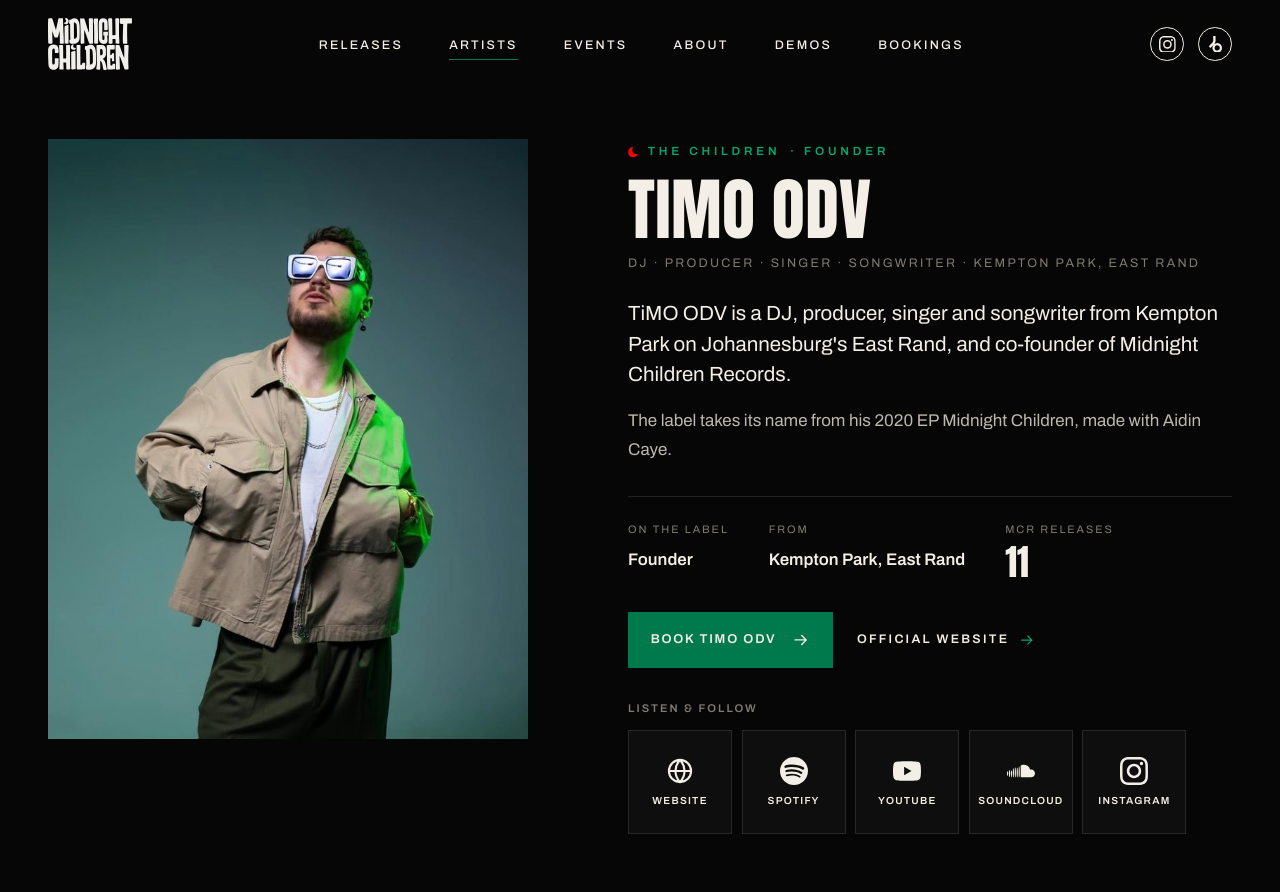
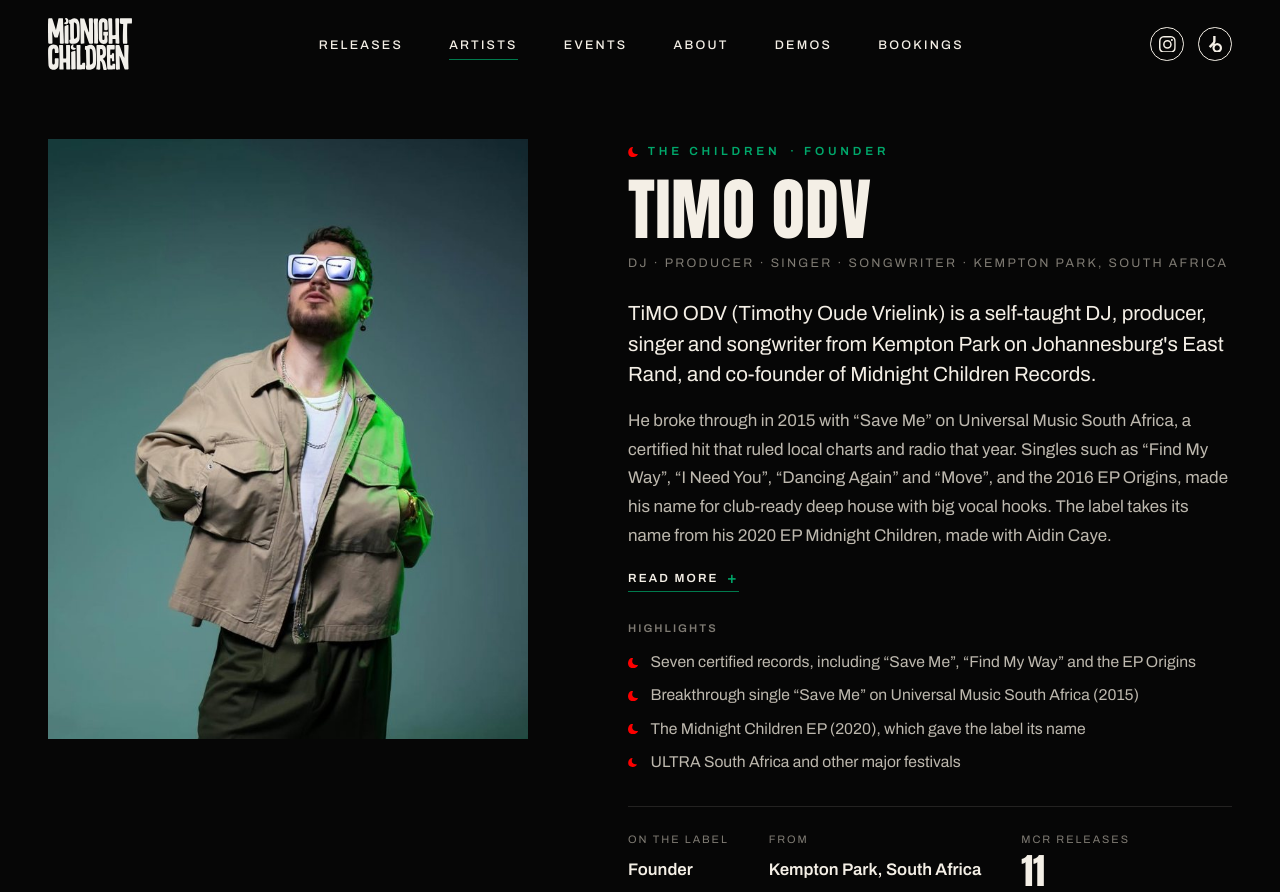
Before and after one commit to Kraft-Development/midnightchildrenrecords-website, an Astro site: page /artists/timo-odv in a window 1280 px wide. Shown: the top 892 px of the page. Built offline with nearby package versions, Linux system fonts and the light colour scheme; Astro itself is replaced by a stand-in of ours.

Commit message:
Artist profiles: complete and consistent (#18)
- Same details for all four: role in one style, From as place and country, a fuller bio in the label's voice (longer parts behind Read more), every platform they're on, website where they have one
- TiMO ODV and Aidin Caye: bios, platforms and website from their own sites, plus a short Highlights list (validated, max 6)
- Aidin now has his website (aidincaye.com) and all seven platforms; Tim gains Apple Music
- Andeon: corrects 'first release' (What About Us? is MCR015); Advent: From South Africa, his MCR releases and other work
- Photo credits dropped


Claude-Session: https://claude.ai/code/session_01WJvhZqHqKVLAWpPoYqNpKv

Co-authored-by: Claude <noreply@anthropic.com>

```diff
--- a/public/css/styles.css
+++ b/public/css/styles.css
@@ -1126,3 +1126,9 @@ button { font: inherit; color: inherit; }
   .site-footer__col:last-child { grid-column: 1 / -1; }
   .site-footer__col:last-child ul { display: flex; flex-wrap: wrap; gap: .5rem 1.5rem; }
 }
+
+/* ---------- Artist highlights (founders) ---------- */
+.highlights { margin-top: 1.75rem; }
+.highlights__list { list-style: none; margin: 0; padding: 0; display: grid; gap: .55rem; max-width: 64ch; }
+.highlights__list li { position: relative; padding-left: 1.4rem; color: var(--ink-2); font-size: .98rem; line-height: 1.55; }
+.highlights__list li::before { content: ""; position: absolute; left: 0; top: .5em; width: .6rem; height: .6rem; background: url("/img/moon.svg") center / contain no-repeat; }
--- a/scripts/validate-content.mjs
+++ b/scripts/validate-content.mjs
@@ -123,6 +123,9 @@ if (artists) {
     text(`${w}.city`, a.city, { max: 60 });
     text(`${w}.short`, a.short, { max: 140 });
     text(`${w}.bio`, a.bio, { max: 2500, multiline: true });
+    if (a.highlights != null && !Array.isArray(a.highlights)) err(`${w}.highlights`, 'must be a list');
+    (a.highlights || []).forEach((h, j) => text(`${w}.highlights[${j}]`, h, { required: true, max: 160 }));
+    if ((a.highlights || []).length > 6) err(`${w}.highlights`, 'keep it to 6 or fewer');
     image(`${w}.image`, a.image);
     text(`${w}.imageCredit`, a.imageCredit, { max: 80 });
     if (a.image && !a.imageCredit) warn(`${w}.imageCredit`, 'photo has no credit');
--- a/src/content/artists.json
+++ b/src/content/artists.json
@@ -4,33 +4,52 @@
     "name": "TiMO ODV",
     "tier": "founder",
     "genre": "DJ · Producer · Singer · Songwriter",
-    "city": "Kempton Park, East Rand",
-    "short": "Co-founder. DJ, producer, singer and songwriter from Kempton Park.",
-    "bio": "TiMO ODV is a DJ, producer, singer and songwriter from Kempton Park on Johannesburg's East Rand, and co-founder of Midnight Children Records.\n\nThe label takes its name from his 2020 EP Midnight Children, made with Aidin Caye.",
+    "city": "Kempton Park, South Africa",
+    "short": "Co-founder. Self-taught DJ, producer, singer and songwriter from the East Rand.",
+    "bio": "TiMO ODV (Timothy Oude Vrielink) is a self-taught DJ, producer, singer and songwriter from Kempton Park on Johannesburg's East Rand, and co-founder of Midnight Children Records.\n\nHe broke through in 2015 with “Save Me” on Universal Music South Africa, a certified hit that ruled local charts and radio that year. Singles such as “Find My Way”, “I Need You”, “Dancing Again” and “Move”, and the 2016 EP Origins, made his name for club-ready deep house with big vocal hooks. The label takes its name from his 2020 EP Midnight Children, made with Aidin Caye.\n\nOn Midnight Children Records he has moved into melodic house, tech house and indie dance, from Harpe and 2 AM to Can't Be Me, Change My Mind and What About Us?. He still writes for the dance floor and radio, and plays South Africa's biggest stages, including ULTRA South Africa.",
     "image": "/img/artists/timo-odv.jpg",
     "imageCredit": "",
     "website": "https://timoodv.com",
     "links": {
       "spotify": "https://open.spotify.com/artist/5ekzQ0Zq1wSg7dDZHYKFLt",
-      "instagram": "https://www.instagram.com/timoodv/",
+      "appleMusic": "https://music.apple.com/za/artist/timo-odv/904958431",
       "youtube": "https://www.youtube.com/@TiMOODVmusic",
-      "soundcloud": "https://soundcloud.com/timoodv"
-    }
+      "soundcloud": "https://soundcloud.com/timoodv",
+      "instagram": "https://www.instagram.com/timoodv"
+    },
+    "highlights": [
+      "Seven certified records, including “Save Me”, “Find My Way” and the EP Origins",
+      "Breakthrough single “Save Me” on Universal Music South Africa (2015)",
+      "The Midnight Children EP (2020), which gave the label its name",
+      "ULTRA South Africa and other major festivals"
+    ]
   },
   {
     "slug": "aidin-caye",
     "name": "Aidin Caye",
     "tier": "founder",
     "genre": "DJ · Producer",
-    "city": "East Rand",
-    "short": "Co-founder. DJ and producer from the East Rand.",
-    "bio": "Aidin Caye is a DJ and producer from Johannesburg's East Rand and co-founder of Midnight Children Records.\n\nHe co-produced TiMO ODV's 2020 EP Midnight Children, the record the label is named after.",
+    "city": "East Rand, South Africa",
+    "short": "Co-founder. DJ and producer blending house and techno, from the East Rand.",
+    "bio": "Aidin Caye is a DJ, producer and creative entrepreneur from Johannesburg's East Rand, and co-founder of Midnight Children Records.\n\nHe started at 16 with club residencies across the East Rand and has now spent more than 15 years behind the decks, blending house and techno with deep grooves and uplifting moments. His 2015 debut “Reflections”, with Ziyon of Liquideep, reached South African radio and charts, and his independent 2019 single “Hypnotize” passed a million streams and became one of the country's most Shazamed songs. He co-produced “We Don't Care” on TiMO ODV's Midnight Children EP, the record the label is named after.\n\nOff stage he founded The Garden Party, a boutique event series that has grown into one of South Africa's most anticipated party brands, and directed the documentary The State of the Arts (2021). Through Midnight Children Records he champions the next wave of South African talent.",
     "image": "/img/artists/aidin-caye.jpg",
     "imageCredit": "",
-    "website": "",
+    "website": "https://aidincaye.com",
     "links": {
-      "instagram": "https://www.instagram.com/aidincaye/"
-    }
+      "spotify": "https://open.spotify.com/artist/7pePn9jwMpHawrTDcJ0L6U",
+      "appleMusic": "https://music.apple.com/za/artist/aidin-caye/1036191468",
+      "youtube": "https://www.youtube.com/channel/UCx_RoGvRcg6Tp2OFE01yFnw",
+      "soundcloud": "https://soundcloud.com/aidincaye",
+      "instagram": "https://www.instagram.com/aidincaye",
+      "tiktok": "https://www.tiktok.com/@aidincaye",
+      "facebook": "https://www.facebook.com/aidincaye"
+    },
+    "highlights": [
+      "Over 10 million streams, including more than a million each for “Hypnotize” and “We Don't Care”",
+      "290,000+ Shazams; “Hypnotize” was a Top 20 most-Shazamed song in South Africa",
+      "ULTRA South Africa, H2O, Secrets of Summer and Lentedag, plus shows in more than 7 countries",
+      "Founder of The Garden Party; director of The State of the Arts (2021)"
+    ]
   },
   {
     "slug": "andeon",
@@ -38,8 +57,8 @@
     "tier": "friend",
     "genre": "DJ · Producer",
     "city": "South Africa",
-    "short": "DJ and producer from South Africa, on the label's first release with TiMO ODV.",
-    "bio": "Andeon is a DJ and producer from South Africa.\n\nHe features on What About Us? with TiMO ODV, the first release on Midnight Children Records.",
+    "short": "DJ and producer from South Africa, on What About Us? with TiMO ODV.",
+    "bio": "Andeon is a DJ and producer from South Africa.\n\nHis first Midnight Children release is What About Us? with TiMO ODV (MCR015, October 2026), a feel-good dance anthem with an emotional vocal about love and choosing to stay together.",
     "image": "/img/artists/andeon.jpg",
     "imageCredit": "",
     "website": "",
@@ -55,10 +74,10 @@
     "slug": "advent",
     "name": "Advent",
     "tier": "friend",
-    "genre": "Music producer · Artist",
-    "city": "",
-    "short": "Music producer and artist, and a friend of the label.",
-    "bio": "Advent is a music producer and artist.\n\nHe has worked with TiMO ODV and The Midnight Children on the single Better.",
+    "genre": "Producer · Artist",
+    "city": "South Africa",
+    "short": "Producer and artist, and one of the label's longest-standing collaborators.",
+    "bio": "Advent is a music producer and artist from South Africa, and one of the label's longest-standing collaborators.\n\nWith TiMO ODV and The Midnight Children he made Better (2023) and Fade (2024), followed by Another Love with beatsbyhand (2024) and the tech house roller Me, I Dance (2026). Outside the label his releases include the album Back to Basics and the single Move For Me.",
     "image": "/img/artists/advent.jpg",
     "imageCredit": "",
     "website": "",
--- a/src/lib/data.ts
+++ b/src/lib/data.ts
@@ -14,7 +14,7 @@ import path from 'node:path';
 export const label = labelJson;
 
 export type Links = Record<string, string>;
-export interface Artist { slug: string; name: string; tier: 'founder' | 'friend'; website?: string; genre?: string; city?: string; short?: string; bio?: string; image?: string; imageCredit?: string; links?: Links; sample?: boolean; }
+export interface Artist { slug: string; name: string; tier: 'founder' | 'friend'; website?: string; genre?: string; city?: string; short?: string; bio?: string; image?: string; imageCredit?: string; highlights?: string[]; links?: Links; sample?: boolean; }
 export interface Track { title: string; duration?: string; }
 export interface Release { slug: string; title: string; artists: string[]; credit?: string; featuring?: string[]; type: string; date: string; catalogue?: string; genre?: string; cover?: string; artwork?: string; preorder?: boolean; description?: string; tracks?: Track[]; links?: Links; sample?: boolean; }
 
--- a/src/pages/artists/[slug].astro
+++ b/src/pages/artists/[slug].astro
@@ -53,7 +53,13 @@ const description = artist.short && !artist.short.startsWith('SAMPLE') ? artist.
             </details>
           )}
         </div>
-        <dl class="facts facts--artist">
+        {artist.highlights?.length > 0 && (
+          <div class="highlights">
+            <p class="listen__title">Highlights</p>
+            <ul class="highlights__list">{artist.highlights.map((h) => <li>{h}</li>)}</ul>
+          </div>
+        )}
+                <dl class="facts facts--artist">
           <div><dt>On the label</dt><dd class="facts__text">{TIER_LABEL[artist.tier]}</dd></div>
           {artist.city && <div><dt>From</dt><dd class="facts__text">{artist.city}</dd></div>}
           <div><dt>MCR releases</dt><dd>{own.length}</dd></div>
```
